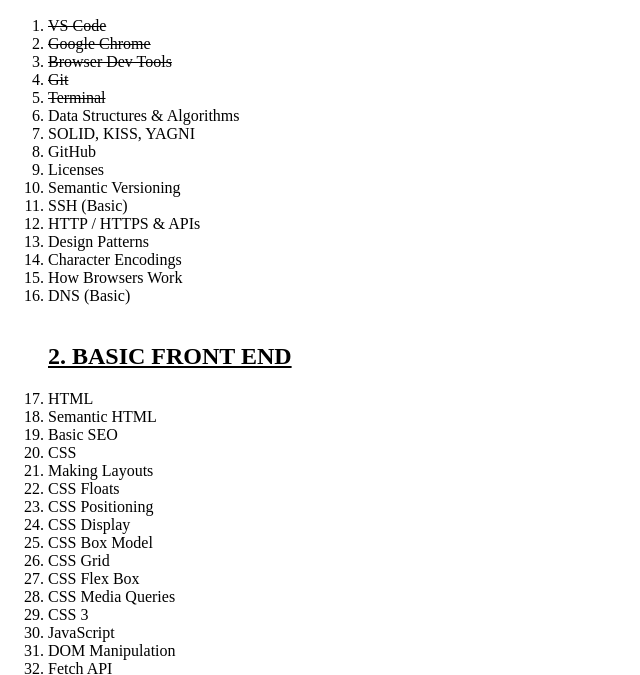
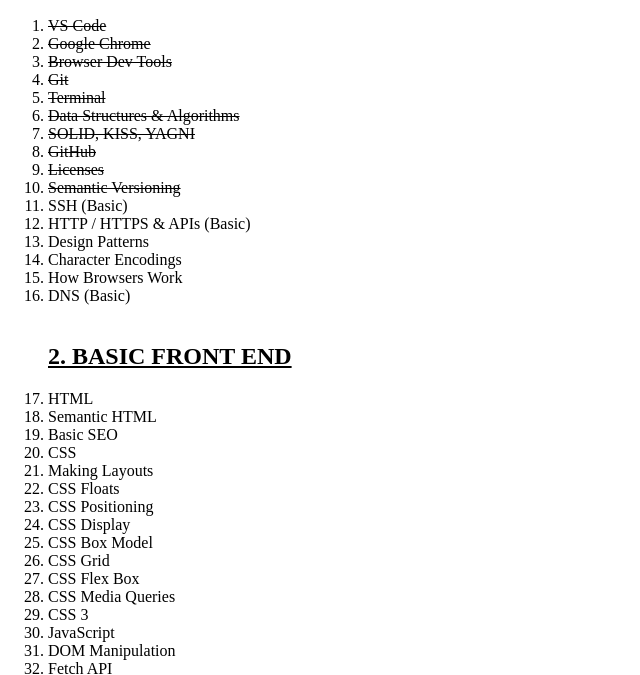
Before and after one commit to amantheroot/roadmap, a website: page dist/index.html in a window 1280 px wide. Shown: the part 110-785 px from the top of the page, without its empty margins (0-640 px from the left). Drawn offline with Linux system fonts and the light colour scheme.

Commit message:
Learned Stuff And Corrected basic

```diff
--- a/dist/index.html
+++ b/dist/index.html
@@ -48,13 +48,13 @@
     <li class="done">Browser Dev Tools</li>
     <li class="done">Git</li>
     <li class="done">Terminal</li>
-    <li class="">Data Structures & Algorithms</li>
-    <li class="">SOLID, KISS, YAGNI</li>
-    <li class="">GitHub</li>
-    <li class="">Licenses</li>
-    <li class="">Semantic Versioning</li>
+    <li class="done">Data Structures & Algorithms</li>
+    <li class="done">SOLID, KISS, YAGNI</li>
+    <li class="done">GitHub</li>
+    <li class="done">Licenses</li>
+    <li class="done">Semantic Versioning</li>
     <li class="">SSH (basic)</li>
-    <li class="">HTTP / HTTPS & APIs</li>
+    <li class="">HTTP / HTTPS & APIs (basic)</li>
     <li class="">Design Patterns</li>
     <li class="">Character Encodings</li>
     <li class="">How Browsers Work</li>
```
